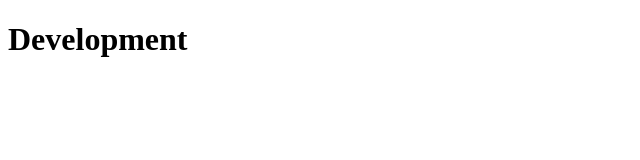
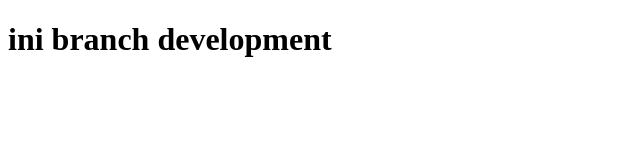
Before and after one commit to angkasa-satu01/Tugas, a plain HTML site: page index.html in a window 1280 px wide. Shown: the whole page, without its empty margins (0-640 px from the left). Drawn offline with Linux system fonts and the light colour scheme.

Commit message:
initial index.html

```diff
--- a/index.html
+++ b/index.html
@@ -9,7 +9,7 @@
 </head>
 
 <body>
-    <h1>Development</h1>
+    <h1>ini branch development</h1>
 </body>
 
 </html>
```
